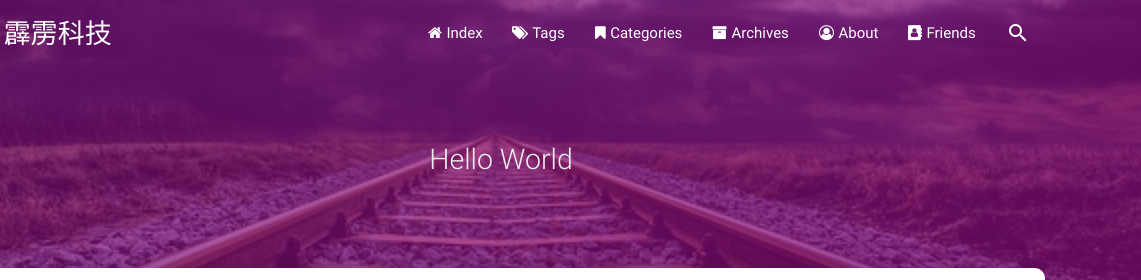
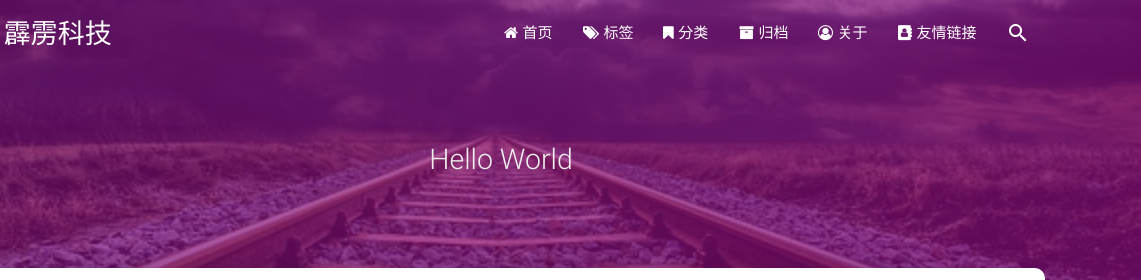
Before and after one commit to pljt/pljt.github.io, a plain HTML site: page 2018/12/29/hello-world/index.html in a window 1280 px wide. Shown: the top 280 px of the page, 139-1280 px from the left. Drawn offline with Linux system fonts and the light colour scheme; no server answers.

Commit message:
Site updated: 2018-12-30 21:31:39

```diff
--- a/2018/12/29/hello-world/index.html
+++ b/2018/12/29/hello-world/index.html
@@ -52,7 +52,7 @@
 
             <i class="fa fa-home"></i>
 
-            <span>Index</span>
+            <span>首页</span>
         </a>
     </li>
 
@@ -61,7 +61,7 @@
 
             <i class="fa fa-tags"></i>
 
-            <span>Tags</span>
+            <span>标签</span>
         </a>
     </li>
 
@@ -70,7 +70,7 @@
 
             <i class="fa fa-bookmark"></i>
 
-            <span>Categories</span>
+            <span>分类</span>
         </a>
     </li>
 
@@ -79,7 +79,7 @@
 
             <i class="fa fa-archive"></i>
 
-            <span>Archives</span>
+            <span>归档</span>
         </a>
     </li>
 
@@ -88,7 +88,7 @@
 
             <i class="fa fa-user-circle-o"></i>
 
-            <span>About</span>
+            <span>关于</span>
         </a>
     </li>
 
@@ -97,7 +97,7 @@
 
             <i class="fa fa-address-book"></i>
 
-            <span>Friends</span>
+            <span>友情链接</span>
         </a>
     </li>
 
@@ -130,7 +130,7 @@
 
                 <i class="fa fa-fw fa-home"></i>
 
-                Index
+                首页
             </a>
         </li>
 
@@ -139,7 +139,7 @@
 
                 <i class="fa fa-fw fa-tags"></i>
 
-                Tags
+                标签
             </a>
         </li>
 
@@ -148,7 +148,7 @@
 
                 <i class="fa fa-fw fa-bookmark"></i>
 
-                Categories
+                分类
             </a>
         </li>
 
@@ -157,7 +157,7 @@
 
                 <i class="fa fa-fw fa-archive"></i>
 
-                Archives
+                归档
             </a>
         </li>
 
@@ -166,7 +166,7 @@
 
                 <i class="fa fa-fw fa-user-circle-o"></i>
 
-                About
+                关于
             </a>
         </li>
 
@@ -175,7 +175,7 @@
 
                 <i class="fa fa-fw fa-address-book"></i>
 
-                Friends
+                友情链接
             </a>
         </li>
 
```
Also changed, not shown: archives/2018/12/index.html (+12 -12 lines), archives/2018/index.html (+12 -12 lines), archives/index.html (+12 -12 lines), index.html (+12 -12 lines).
